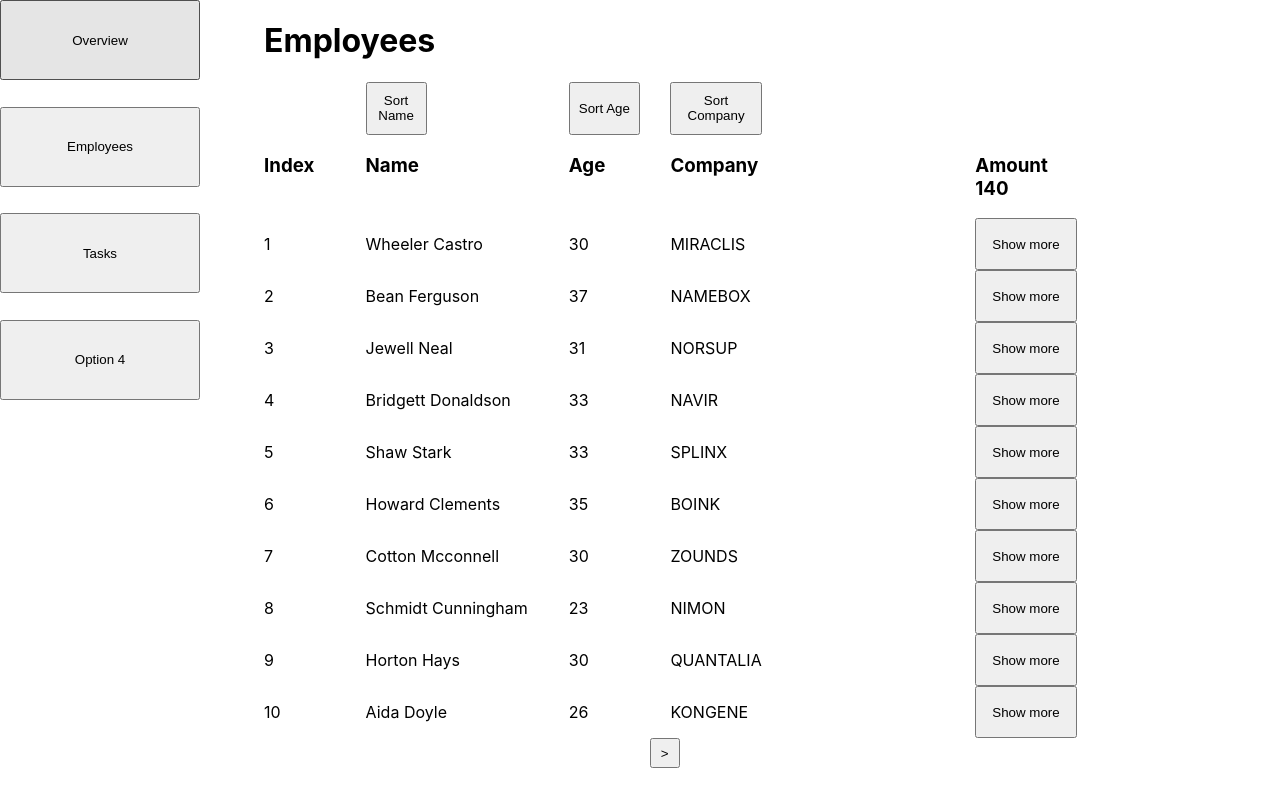
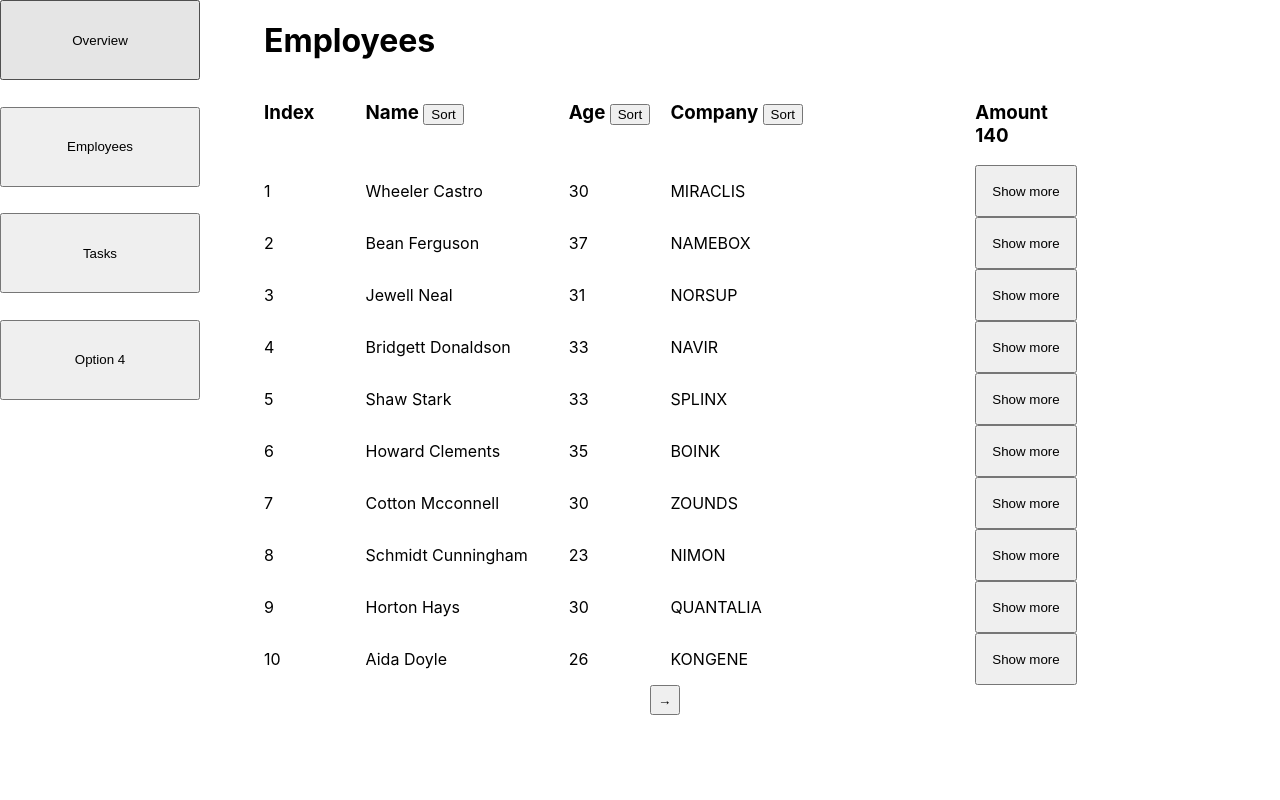
Before and after one commit to varushchi/dashboard_npc_irs, a React (Create React App) app: page / in a window 1280 px wide. Built offline with nearby package versions, Linux system fonts and the light colour scheme; the HTML template or start-up script is replaced by a standard one.

Commit message:
added prittier arrows

```diff
--- a/src/pages/PesonTable.jsx
+++ b/src/pages/PesonTable.jsx
@@ -1,8 +1,124 @@
 import PersonRow from '../components/PersonRow';
+import { useState } from 'react';
 
 function PersonTable(props) {
 
-  const personRowElem = props.data.map((elem, index) => {
+  const [personData, setPersonData] = useState([...props.data])
+  const [sortNameState, setSortNameState] = useState('acc')
+  const [sortAgeState, setSortAgeState] = useState('acc')
+  const [sortCompState, setSortCompState] = useState('acc')
+
+  const sortIcon = (option) => {
+    switch(option){
+      case 'acc':
+        return 'Sort'
+      case 'dec':
+        return <span>&uarr;</span>
+      case 'none':
+        return <span>&darr;</span>
+      default:
+        return 'Sort'
+    }
+  }
+
+  const sortNameIcon = sortIcon(sortNameState)
+  const sortAgeIcon = sortIcon(sortAgeState)
+  const sortCompIcon = sortIcon(sortCompState)
+
+  function sortName(){
+    switch(sortNameState){
+      case 'acc':
+        setPersonData(personData.sort((a, b) => a.name.split(' ')[1].localeCompare(b.name.split(' ')[1])))
+        break
+      case 'dec':
+        setPersonData(personData.sort((a, b) => b.name.split(' ')[1].localeCompare(a.name.split(' ')[1])))
+        break
+      case 'none':
+        setPersonData([...props.data])
+        break
+      default:
+        setPersonData([...props.data])
+        break
+    }
+    setSortNameState(() => {
+      switch(sortNameState){
+        case 'acc':
+          return 'dec'
+        case 'dec':
+          return 'none'
+        case 'none':
+          return 'acc'
+        default:
+          return 'none'
+      }
+    })
+    setSortAgeState('acc')
+    setSortCompState('acc')
+  }
+
+  function sortAge(){
+    switch(sortAgeState){
+      case 'acc':
+        setPersonData(personData.sort((a, b) => a.age - b.age))
+        break
+      case 'dec':
+        setPersonData(personData.sort((a, b) => b.age - a.age))
+        break
+      case 'none':
+        setPersonData([...props.data])
+        break
+      default:
+        setPersonData([...props.data])
+        break
+    }
+    setSortAgeState(() => {
+      switch(sortAgeState){
+        case 'acc':
+          return 'dec'
+        case 'dec':
+          return 'none'
+        case 'none':
+          return 'acc'
+        default:
+          return 'none'
+      }
+    })
+    setSortNameState('acc')
+    setSortCompState('acc')
+  }
+
+  function sortComp(){
+    switch(sortCompState){
+      case 'acc':
+        setPersonData(personData.sort((a, b) => a.company.localeCompare(b.company)))
+        break
+      case 'dec':
+        setPersonData(personData.sort((a, b) => b.company.localeCompare(a.company)))
+        break
+      case 'none':
+        setPersonData([...props.data])
+        break
+      default:
+        setPersonData([...props.data])
+        break
+    }
+    setSortCompState(() => {
+      switch(sortCompState){
+        case 'acc':
+          return 'dec'
+        case 'dec':
+          return 'none'
+        case 'none':
+          return 'acc'
+        default:
+          return 'none'
+      }
+    })
+    setSortNameState('acc')
+    setSortAgeState('acc')
+  }
+
+  const personRowElem = personData.map((elem, index) => {
     return(
       <PersonRow
         id = {elem.id}
@@ -20,15 +136,15 @@ function PersonTable(props) {
     <div className="PersonTable">
       <div className='table-header'>
         <h3>Index</h3>
-        <h3>Name</h3>
-        <h3>Age</h3>
-        <h3>Company</h3>
+        <h3>Name <button onClick={sortName} className='sort-name'>{sortNameIcon}</button></h3>
+        <h3>Age <button onClick={sortAge} className='sort-age'>{sortAgeIcon}</button></h3>
+        <h3>Company <button onClick={sortComp} className='sort-comp'>{sortCompIcon}</button></h3>
         <h3>Amount {props.data.length}</h3>
       </div>
       {personRowElem}
       <div className='page-navigation'>
-        {props.showPersonOnPage.start > 0 && <button onClick={props.handlePrevPage}>&#60;</button>}
-        {props.showPersonOnPage.end < props.data.length && <button onClick={props.handleNextPage} style={{marginLeft: props.showPersonOnPage.start > 0 ? '0' : '30px'}}>&gt;</button>}
+        {props.showPersonOnPage.start > 0 && <button onClick={props.handlePrevPage}>&larr;</button>}
+        {props.showPersonOnPage.end < props.data.length && <button onClick={props.handleNextPage} style={{marginLeft: props.showPersonOnPage.start > 0 ? '0' : '30px'}}>&rarr;</button>}
       </div>
     </div>
   );
--- a/src/pages/Table.css
+++ b/src/pages/Table.css
@@ -2,20 +2,3 @@
   width: 80%;
   min-width: 300px;
 }
-
-.filter-div{
-  width: 100%;
-  display: grid;
-
-  grid-template-columns: 10% 20% 10% 30% 10%;
-  grid-template-rows: 53px;
-}
-
-.sort-name,
-.sort-comp{
-  width: 30%;
-}
-
-.sort-age{
-  width: 70%;
-}
--- a/src/pages/Table.jsx
+++ b/src/pages/Table.jsx
@@ -8,111 +8,14 @@ function Table() {
   const showOnPage = 10
   const [clickedPersonId, setClickedPersonId] = useState(null)
   const [showPersonOnPage, setShowPersonOnPage] = useState({start: 0, end: showOnPage})
-  const [personData, setPersonData] = useState([...data])
-  const [sortNameState, setSortNameState] = useState('acc')
-  const [sortAgeState, setSortAgeState] = useState('acc')
-  const [sortCompState, setSortCompState] = useState('acc')
-
-  function sortName(){
-    switch(sortNameState){
-      case 'acc':
-        setPersonData(personData.sort((a, b) => a.name.split(' ')[1].localeCompare(b.name.split(' ')[1])))
-        break
-      case 'dec':
-        setPersonData(personData.sort((a, b) => b.name.split(' ')[1].localeCompare(a.name.split(' ')[1])))
-        break
-      case 'none':
-        setPersonData([...data])
-        break
-      default:
-        setPersonData([...data])
-        break
-    }
-    setSortNameState(() => {
-      switch(sortNameState){
-        case 'acc':
-          return 'dec'
-        case 'dec':
-          return 'none'
-        case 'none':
-          return 'acc'
-        default:
-          return 'none'
-      }
-    })
-  }
-
-  function sortAge(){
-    switch(sortAgeState){
-      case 'acc':
-        setPersonData(personData.sort((a, b) => a.age - b.age))
-        break
-      case 'dec':
-        setPersonData(personData.sort((a, b) => b.age - a.age))
-        break
-      case 'none':
-        setPersonData([...data])
-        break
-      default:
-        setPersonData([...data])
-        break
-    }
-    setSortAgeState(() => {
-      switch(sortAgeState){
-        case 'acc':
-          return 'dec'
-        case 'dec':
-          return 'none'
-        case 'none':
-          return 'acc'
-        default:
-          return 'none'
-      }
-    })
-  }
-
-  function sortComp(){
-    switch(sortCompState){
-      case 'acc':
-        setPersonData(personData.sort((a, b) => a.company.localeCompare(b.company)))
-        break
-      case 'dec':
-        setPersonData(personData.sort((a, b) => b.company.localeCompare(a.company)))
-        break
-      case 'none':
-        setPersonData([...data])
-        break
-      default:
-        setPersonData([...data])
-        break
-    }
-    setSortCompState(() => {
-      switch(sortCompState){
-        case 'acc':
-          return 'dec'
-        case 'dec':
-          return 'none'
-        case 'none':
-          return 'acc'
-        default:
-          return 'none'
-      }
-    })
-  }
 
   return (
     <div className="Table">
       <h1>Employees</h1>
       {(clickedPersonId === null) &&
       <div>
-        <div className='filter-div'>
-          <div></div>
-          <button onClick={sortName} className='sort-name'>Sort Name</button>
-          <button onClick={sortAge} className='sort-age'>Sort Age</button>
-          <button onClick={sortComp} className='sort-comp'>Sort Company</button>
-        </div>
         <PersonTable
-          data={personData}
+          data={data}
           handleClick = {(e) => setClickedPersonId(e.target.id)}
           showPersonOnPage = {showPersonOnPage}
           handleNextPage = {() => setShowPersonOnPage({
```
Also changed, not shown: 1 other file (tests, documents, lock files or other folders).
